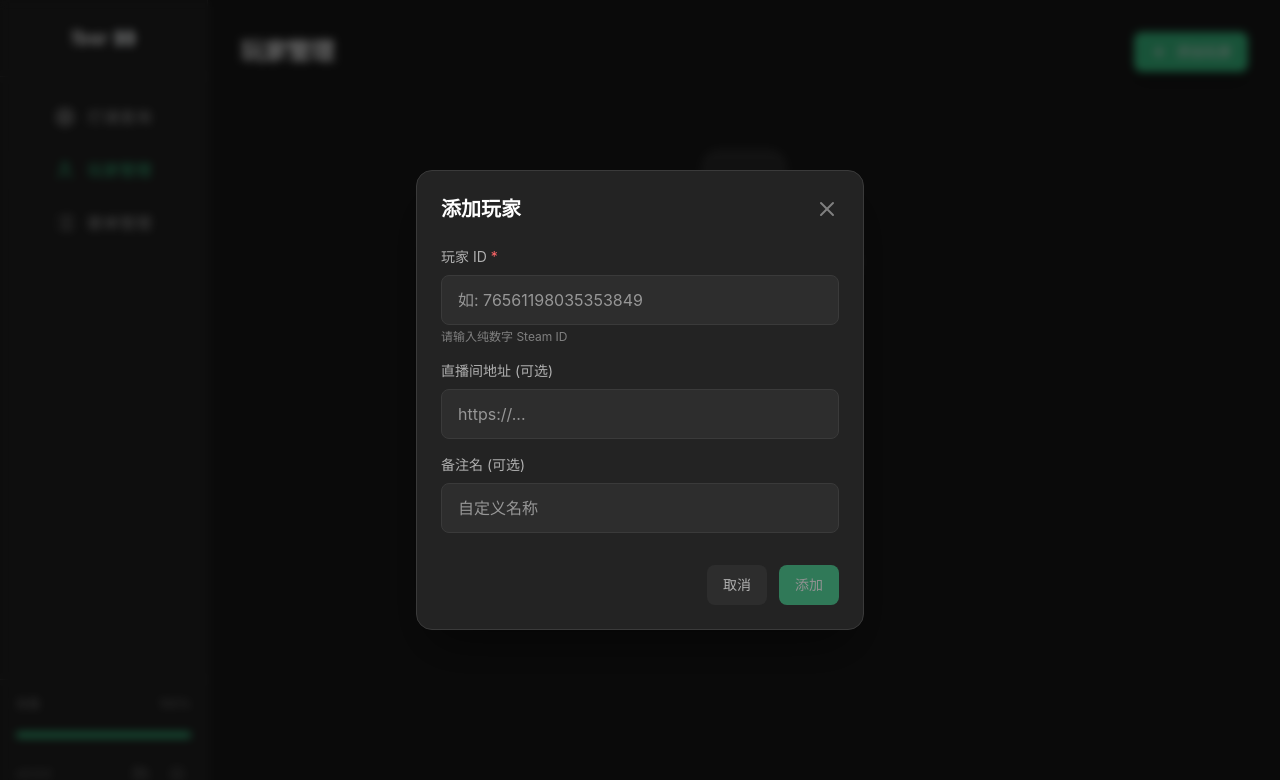
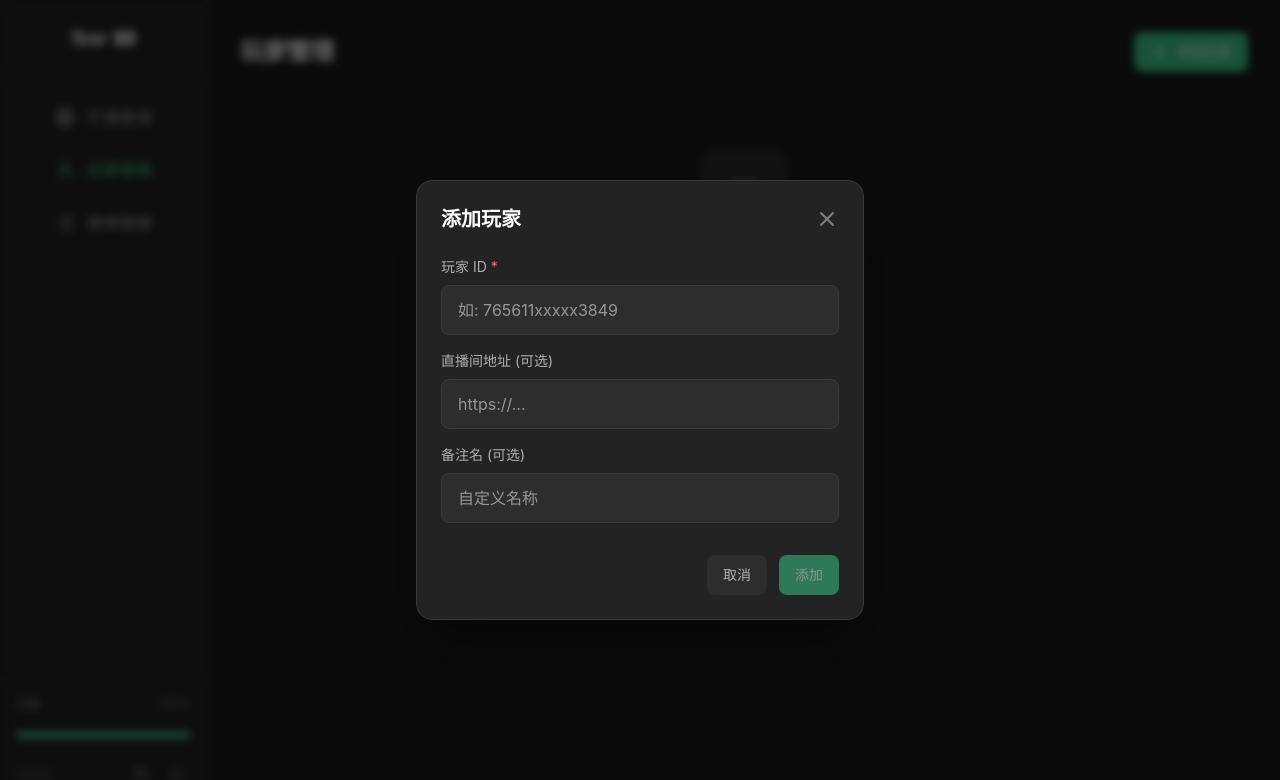
Before and after one commit to Hikari31768/BSR-Monitor, a React (Vite) app: page /players in a window 1280 px wide. Both pictures are taken after a click on the button "添加玩家". Shown: the top 780 px of the page. Built offline with nearby package versions, Linux system fonts and the light colour scheme.

Commit message:
12-07 玩家ID支持非纯数字格式，修复BeatLeader API返回ID与输入不一致导致的外键约束失败

```diff
--- a/src/pages/Players.tsx
+++ b/src/pages/Players.tsx
@@ -220,12 +220,6 @@ export default function Players() {
   async function handleAddPlayer() {
     if (!addForm.id.trim()) return;
 
-    // 验证玩家 ID 格式（纯数字）
-    if (!/^\d+$/.test(addForm.id.trim())) {
-      setAddFormError('玩家 ID 必须为纯数字');
-      return;
-    }
-
     setAddFormError('');
 
     // 检查是否已存在
@@ -445,17 +439,14 @@ export default function Players() {
             </label>
             <input
               type="text"
-              inputMode="numeric"
-              pattern="\d*"
               value={addForm.id}
               onChange={(e) => {
-                setAddForm({ ...addForm, id: e.target.value.replace(/[^\d]/g, '') });
+                setAddForm({ ...addForm, id: e.target.value });
                 setAddFormError('');
               }}
-              placeholder="如: 76561198035353849"
+              placeholder="如: 765611xxxxx3849"
               className="w-full px-4 py-3 bg-bs-bg-tertiary border border-bs-border rounded-lg text-bs-text-primary placeholder-bs-text-muted focus:border-bs-accent-primary focus:ring-2 focus:ring-bs-accent-primary/20 focus:outline-none transition-all"
             />
-            <p className="text-xs text-bs-text-muted mt-1">请输入纯数字 Steam ID</p>
           </div>
           <div>
             <label className="block text-sm text-bs-text-secondary mb-2">直播间地址 (可选)</label>
```
Also changed, not shown: 1 other file (tests, documents, lock files or other folders).
